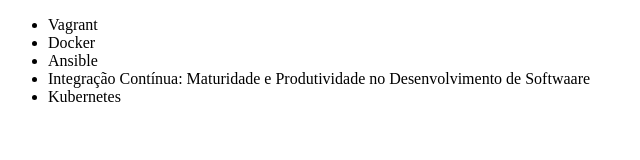
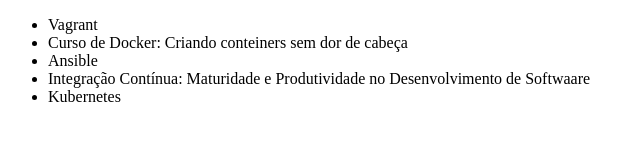
Before and after one commit to Matheus-586/aula-git, a plain HTML site: page index.html in a window 1280 px wide. Shown: the whole page, without its empty margins (0-640 px from the left). Drawn offline with Linux system fonts and the light colour scheme.

Commit message:
Atualizando nome do curso de Docker

```diff
--- a/index.html
+++ b/index.html
@@ -7,7 +7,7 @@
 <body>
     <ul>
         <li>Vagrant</li>
-        <li>Docker</li>
+        <li>Curso de Docker: Criando conteiners sem dor de cabeça</li>
         <li>Ansible</li>
         <li>Integração Contínua: Maturidade e Produtividade no Desenvolvimento de Softwaare</li>
         <li>Kubernetes</li>
```
